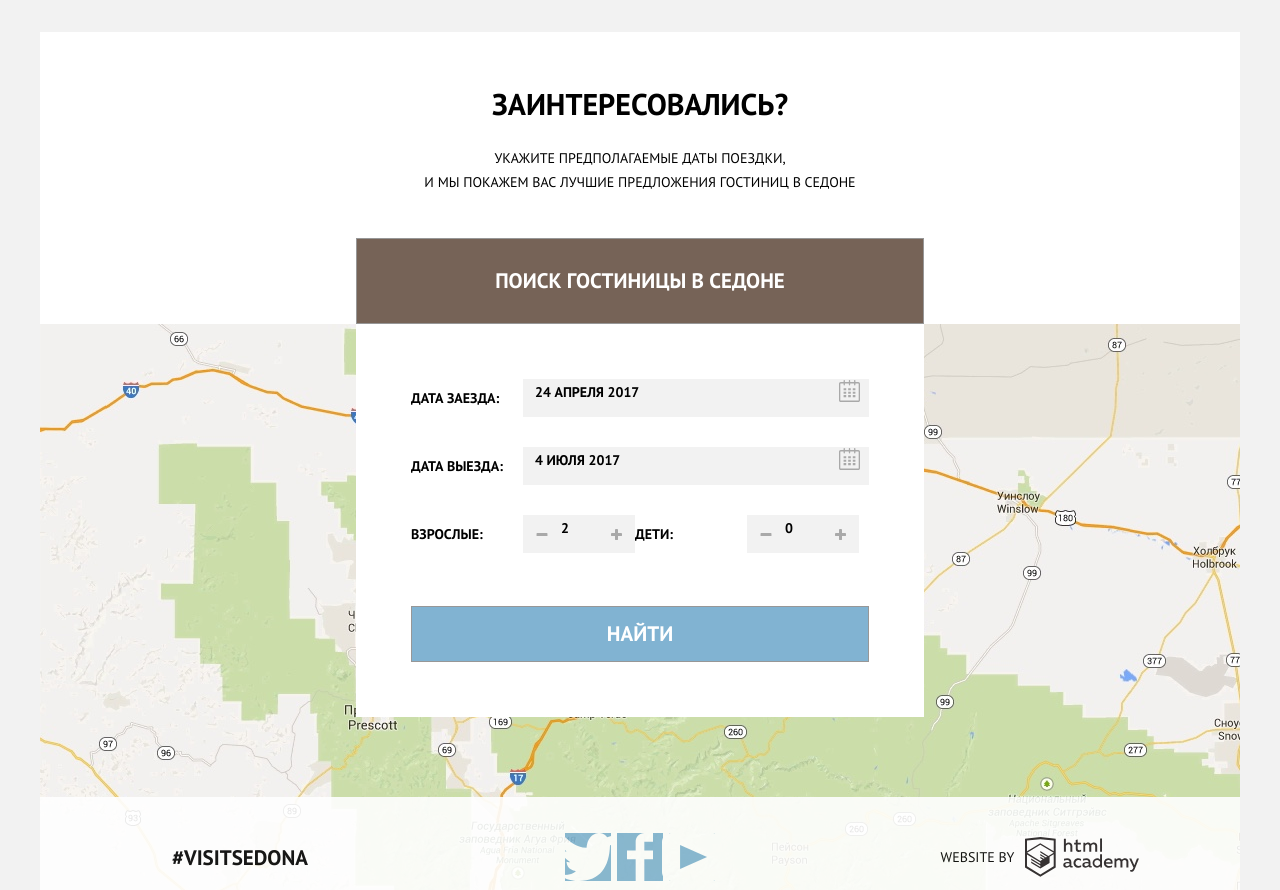
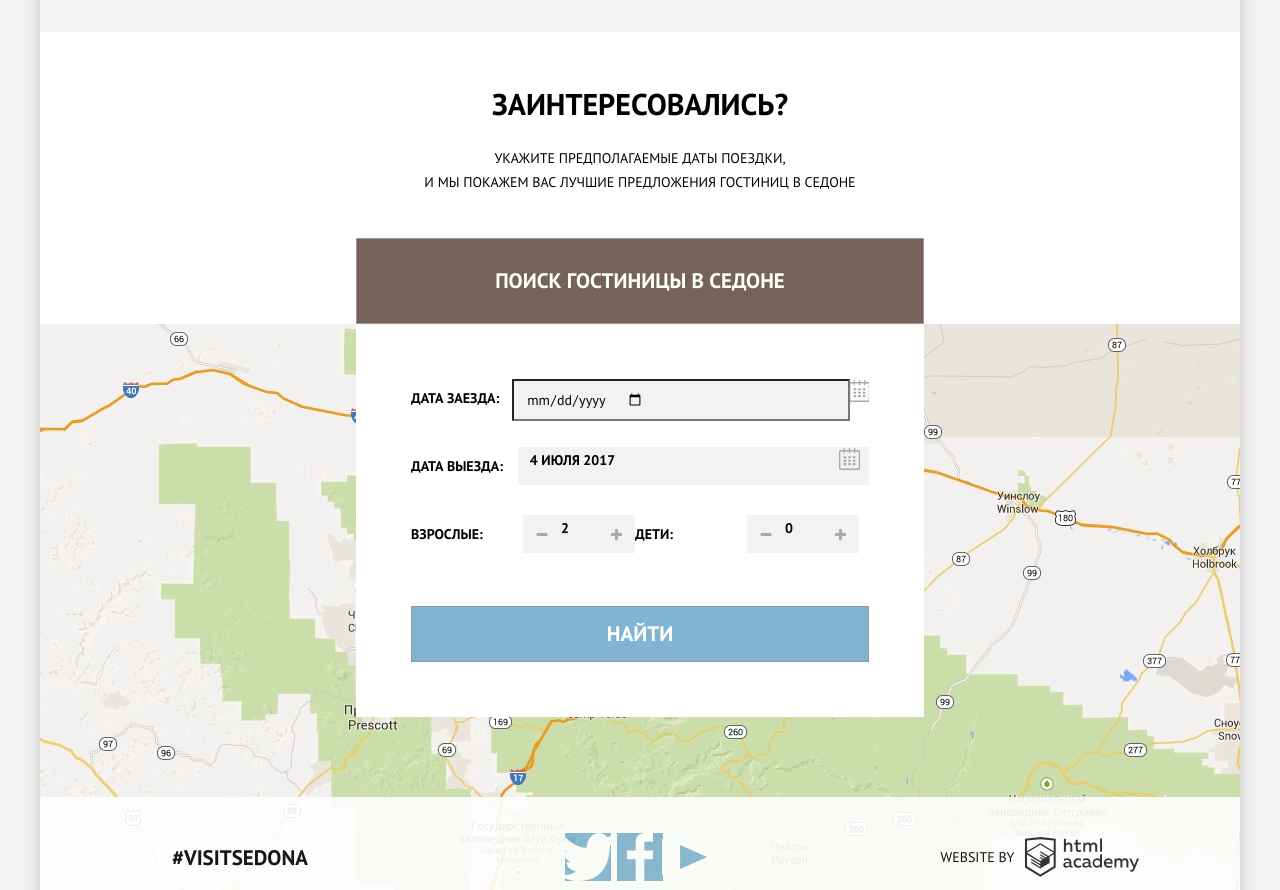
Before and after one commit to p1nkZebra/560617-sedona-26, a plain HTML site: page index.html in a window 1280 px wide. Shown: the part 1844-2734 px from the top of the page. Drawn offline with Linux system fonts and the light colour scheme.

Commit message:
css styles for popup form on index page

```diff
--- a/css/style.css
+++ b/css/style.css
@@ -25,6 +25,7 @@ a {
   width: 1200px;
   margin-right: auto;
   margin-left: auto;
+  box-shadow: 0 5px 15px rgba(0, 1, 1, 0.2);
 }
 
 
@@ -240,23 +241,9 @@ a {
   height: 473px;
 }
 
-/* POPUP */
-
-.popup-container {
+.search-form-title {
   width: 568px;
-  height: 481px;
-
-  position: absolute;
-  z-index: 1;
-  /*left: 50%;*/
-  margin-top: -825px;
-  margin-left: 356px;
-
-  display: flex;
-  flex-direction: column;
-}
-
-.search-form-title {
+  margin: 0 auto;
   text-align: center;
   display: flex;
   flex-direction: column;
@@ -309,6 +296,22 @@ a {
   opacity: 0.3;
 }
 
+/* POPUP */
+
+.popup-container {
+  width: 568px;
+  height: 481px;
+
+  position: absolute;
+  z-index: 1;
+  /*left: 50%;*/
+  margin-top: -593px;
+  margin-left: 356px;
+
+  display: flex;
+  flex-direction: column;
+}
+
 .search-form {
   line-height: 26px;
   font-weight: bold;
@@ -325,7 +328,7 @@ a {
   justify-content: space-between;
 }
 
-.book-params .book-params-row {
+.book-params-row {
   margin-bottom: 30px;
   height: 38px;
   display: flex;
@@ -339,9 +342,11 @@ a {
 }
 
 .book-params-row-input {
+  width: 346px;
+  height: 38px;
   padding: 0 9px 0 12px;
 
-  flex-grow: 1;
+  /*flex-grow: 1;*/
   background-color: #f2f2f2;
 
   display: flex;
--- a/index.html
+++ b/index.html
@@ -143,8 +143,16 @@
     </section>
 
     <section class="empty-section">
+      <div class="search-form-title">
+        <h2>Заинтересовались?</h2>
 
+        <p>Укажите предполагаемые даты поездки,<br>
+          и мы покажем вас лучшие предложения гостиниц в седоне</p>
+
+        <button><span>Поиск гостиницы в Седоне</span></button>
+      </div>
     </section>
+
 
     <section class="sedona-google-map-section">
       <h2 class="visually-hidden">Карта Седоны</h2>
@@ -202,29 +210,21 @@
 
 
   <div class="popup-container">
-    <div class="search-form-title">
-      <h2>Заинтересовались?</h2>
-
-      <p>Укажите предполагаемые даты поездки,<br>
-        и мы покажем вас лучшие предложения гостиниц в седоне</p>
-
-      <button><span>Поиск гостиницы в Седоне</span></button>
-    </div>
 
     <div class="search-form">
       <form class="book-params" method="post" action="https://echo.htmlacademy.ru">
 
         <div class="book-params-row">
-
           <div class="book-params-row-label">
-            <label>Дата заезда:</label>
+            <label for="date-from">Дата заезда:</label>
           </div>
-
-          <div class="book-params-row-input">
-            <label>24 апреля 2017</label>
-            <button type="button" class="img-calendar"></button>
-          </div>
-
+          <input id="date-from"
+                 class="book-params-row-input"
+                 type="date"
+                 name="input-date-from"
+                 value=""
+                 placeholder="24 апреля 2017">
+          <span class="img-calendar"></span>
         </div>
 
         <div class="book-params-row">
```
